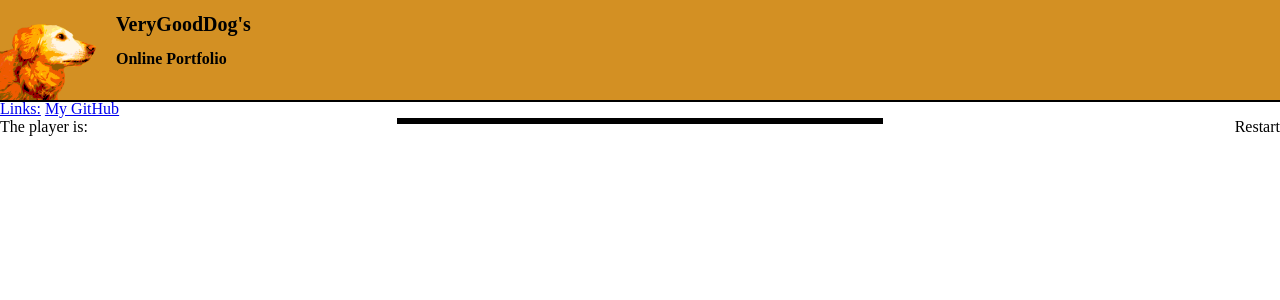
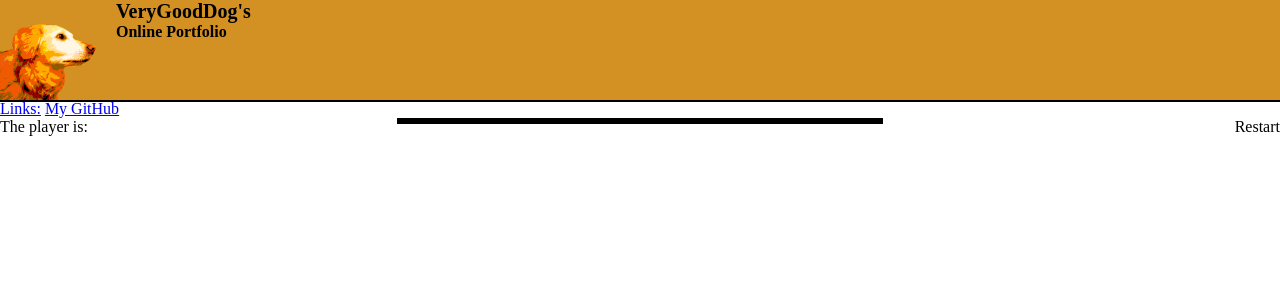
Before and after one commit to VeryGoodDog/VeryGoodDogs-site, a PHP site: page /showcases/dev-stuff/checkers/index.php in a window 1280 px wide. Shown: the top 300 px of the page. Run offline with PHP 8.4, Linux system fonts and the light colour scheme.

Commit message:
minor debugging

```diff
--- a/baseHelpers.js
+++ b/baseHelpers.js
@@ -20,4 +20,5 @@ function size(el,height,width) {
   $(el)
   .height(height)
   .width(width);
+  console.log(el+'resized to: '+$(el).height()+' '+$(el).width());
 }
--- a/head.php
+++ b/head.php
@@ -3,4 +3,3 @@
 <script src="/jquery/jquery-3.1.1.js"></script>
 <script src="/jquery/jquery-ui.js"></script>
 <script src="/baseHelpers.js"></script>
-<script src="main.js"></script>
--- a/header.css
+++ b/header.css
@@ -29,8 +29,10 @@ html {
 
 .header h1 {
   font-size: 1.25em;
+  margin: 0;
 }
 
 .header h2 {
   font-size: 1em;
+  margin: 0;
 }
```
